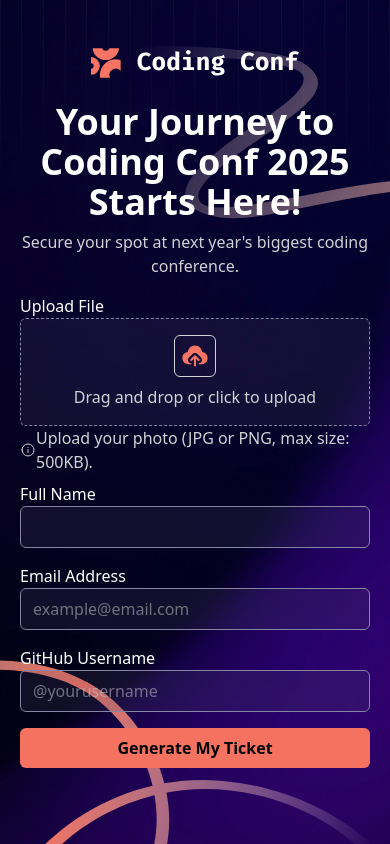
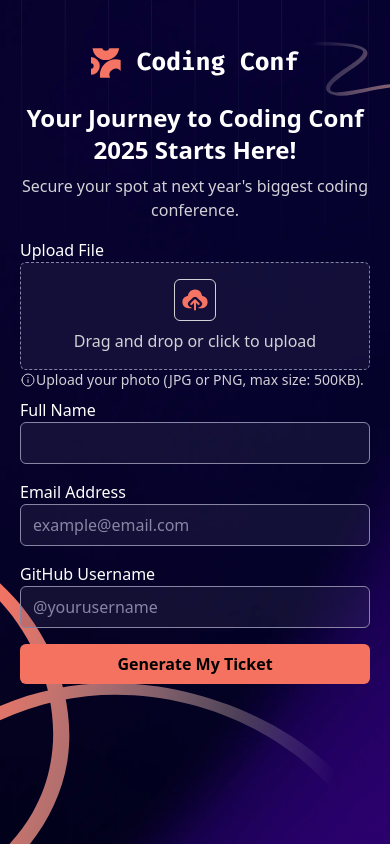
Before and after one commit to K-DevGrowth/Conference-ticket-generator-react, a React (Vite) app: page / in a window 390 px wide. Built offline with nearby package versions, Linux system fonts and the light colour scheme.

Commit message:
feat: add styles for mobile responsive

```diff
--- a/src/App.jsx
+++ b/src/App.jsx
@@ -15,23 +15,35 @@ const App = () => {
   return (
     <main className="min-h-screen relative overflow-y-scroll hide-scrollbar">
       <img
-        className="w-full h-screen object-cover absolute inset-0 z-0"
+        className="w-full min-h-screen sm:block hidden object-cover absolute inset-0 z-0"
         src="background-desktop.png"
         alt=""
       />
       <img
-        className="w-full top-0 absolute z-10"
+        className="w-full sm:hidden block min-h-screen object-cover absolute inset-0 z-0"
+        src="background-mobile.png"
+        alt=""
+      />
+
+      <img
+        className="w-full sm:scale-100 scale-200 top-0 absolute z-10"
         src="pattern-lines.svg"
         alt=""
       />
       <img
-        className="w-full max-w-xl bottom-0 absolute z-10"
+        className="w-full sm:max-w-sm max-w-30 top-10 right-0 absolute z-10"
+        src="pattern-squiggly-line-top.svg"
+        alt=""
+      />
+
+      <img
+        className="w-full sm:block hidden max-w-xl bottom-0 absolute z-10"
         src="pattern-squiggly-line-bottom-desktop.svg"
         alt=""
       />
       <img
-        className="w-full max-w-sm top-10 right-0 absolute z-10"
-        src="pattern-squiggly-line-top.svg"
+        className="w-full sm:hidden block max-w-lg bottom-0 absolute z-10"
+        src="pattern-squiggly-line-bottom-mobile-tablet.svg"
         alt=""
       />
 
--- a/src/components/FormInput.jsx
+++ b/src/components/FormInput.jsx
@@ -15,7 +15,7 @@ const FormInput = ({
         {label}
       </label>
       <input
-        className="border outline-none focus:ring-1 ring-offset-2 ring-offset-Neutral-900 ring-Neutral-300 hover:bg-Neutral-500/50 bg-Neutral-700/20 border-Neutral-500 block w-full px-3 py-2 rounded-md text-Neutral-300"
+        className="border placeholder-Neutral-500 outline-none focus:ring-1 ring-offset-2 ring-offset-Neutral-900 ring-Neutral-300 hover:bg-Neutral-500/50 bg-Neutral-700/20 border-Neutral-500 block w-full px-3 py-2 rounded-md text-Neutral-300"
         id={id}
         name={name}
         type={type}
--- a/src/components/Header.jsx
+++ b/src/components/Header.jsx
@@ -2,7 +2,7 @@ const Header = ({ isGenerate, name, email }) => {
   return (
     <header>
       <img className="mx-auto" src="logo-full.svg" alt="" />
-      <h1 className="text-4xl mx-auto pt-6 pb-2 max-w-lg font-bold text-center text-Neutral-0">
+      <h1 className="sm:text-4xl text-2xl mx-auto pt-6 pb-2 max-w-lg font-bold text-center text-Neutral-0">
         {isGenerate ? (
           <span>
             Congrats,{" "}
--- a/src/components/TicketForm.jsx
+++ b/src/components/TicketForm.jsx
@@ -71,7 +71,7 @@ const TicketForm = ({ ticket, setTicket, setIsGenerate }) => {
           </div>
         </div>
         <div
-          className={`flex items-center ${
+          className={`flex items-center text-sm ${
             errors.avatar ? "text-Orange-500" : ""
           }`}
         >
--- a/src/components/TicketGenerator.jsx
+++ b/src/components/TicketGenerator.jsx
@@ -10,14 +10,19 @@ const TicketGenerator = ({ name, username, avatar, randomID }) => {
     <div className="mx-auto relative w-full max-w-md mt-10 text-Neutral-0">
       <img src="pattern-ticket.svg" alt="" />
 
-      <div className="flex absolute inset-0 p-4 pl-6 items-center justify-between">
-        <div>
-          <img src="logo-full.svg" alt="" />
+      <div className="absolute inset-0 p-4 sm:pl-6 w-full grid grid-cols-[4fr_auto_1fr]">
+        <div className="grid grid-rows-[auto_1fr]">
+          <img className="sm:w-full" src="logo-full.svg" alt="" />
           <p className="text-Neutral-500">
             {date.toLocaleDateString(undefined, options)} / Austin, TX
           </p>
-          <div className="flex items-center space-x-4 mt-10">
-            <img className="w-14 h-14 rounded-xl" src={avatar.name} alt="" />
+
+          <div className="flex items-center space-x-4">
+            <img
+              className="w-12 h-12 object-cover rounded-xl"
+              src={avatar.name}
+              alt=""
+            />
             <div className="flex flex-col">
               <span className="font-bold text-xl">{name}</span>
               <span className="flex space-x-1">
@@ -28,7 +33,9 @@ const TicketGenerator = ({ name, username, avatar, randomID }) => {
           </div>
         </div>
 
-        <p className="text-Neutral-500 text-2xl rotate-90 -mr-4">#{randomID}</p>
+        <p className="text-Neutral-500 sm:text-2xl rotate-90 -mr-4">
+          #{randomID}
+        </p>
       </div>
     </div>
   );
```
